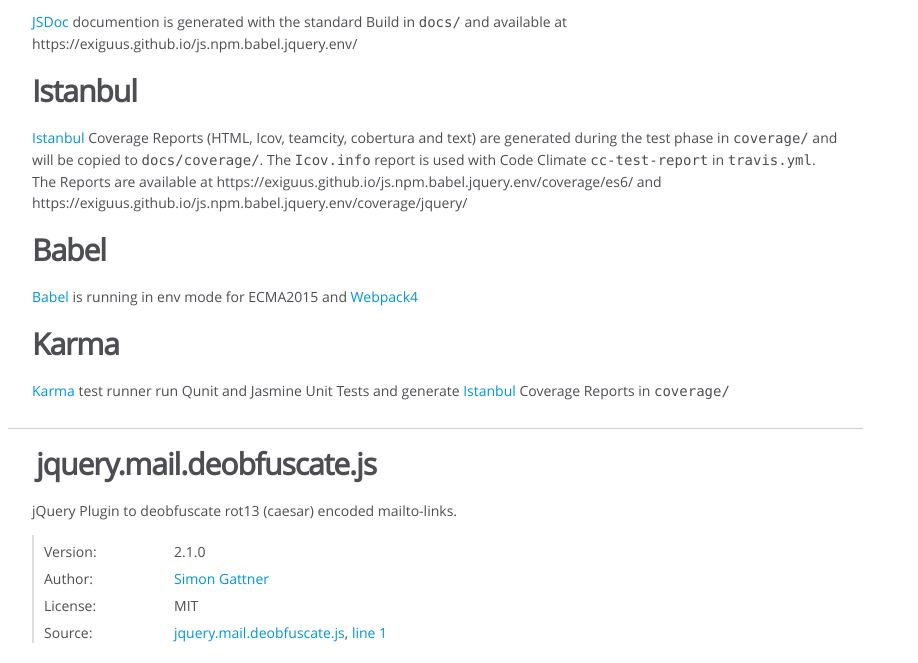
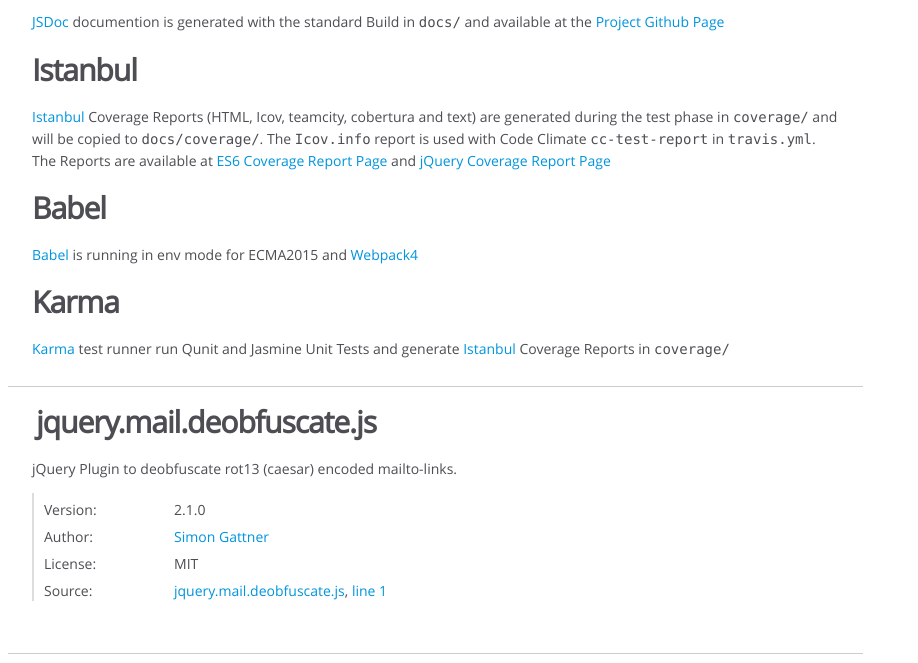
Before and after one commit to exiguus/js.npm.babel.jquery.env, a website built with webpack: page docs/index.html in a window 1280 px wide. Shown: the part 3475-4138 px from the top of the page, without its empty margins (0-918 px from the left). Built offline with nearby package versions, Linux system fonts and the light colour scheme.

Commit message:
npm update

```diff
--- a/docs/index.html
+++ b/docs/index.html
@@ -75,8 +75,8 @@
 <h2>CI</h2><p>Continuous integration is preconfigured with Travis-CI in <code>.travis.yml</code> running within a <code>node</code> environment.</p>
 <p>Maintainability and Coverage Reports are integrated with Code Climate (See <code>.codeclimate.yml</code>).</p>
 <h2>ESLint</h2><p>ESLint <code>eslint:recommanded</code> is extended with <a href="https://google.github.io/styleguide/jsguide.html">Google JavaScript Style Guide</a> and preconfigured for <a href="https://qunitjs.com/">QUnit</a>, <a href="https://jasmine.github.io/">Jasmine</a>, <a href="https://jquery.com/">jQuery</a>, es6, node and browser env.  </p>
-<h2>JSDoc</h2><p><a href="http://usejsdoc.org/">JSDoc</a> documention is generated with the standard Build in <code>docs/</code> and available at https://exiguus.github.io/js.npm.babel.jquery.env/</p>
-<h2>Istanbul</h2><p><a href="https://istanbul.js.org/">Istanbul</a> Coverage Reports (HTML, Icov, teamcity, cobertura and text) are generated during the test phase in <code>coverage/</code> and will be copied to <code>docs/coverage/</code>. The <code>Icov.info</code> report is used with Code Climate <code>cc-test-report</code> in <code>travis.yml</code>. The Reports are available at https://exiguus.github.io/js.npm.babel.jquery.env/coverage/es6/ and https://exiguus.github.io/js.npm.babel.jquery.env/coverage/jquery/</p>
+<h2>JSDoc</h2><p><a href="http://usejsdoc.org/">JSDoc</a> documention is generated with the standard Build in <code>docs/</code> and available at the <a href="https://exiguus.github.io/js.npm.babel.jquery.env/">Project Github Page</a></p>
+<h2>Istanbul</h2><p><a href="https://istanbul.js.org/">Istanbul</a> Coverage Reports (HTML, Icov, teamcity, cobertura and text) are generated during the test phase in <code>coverage/</code> and will be copied to <code>docs/coverage/</code>. The <code>Icov.info</code> report is used with Code Climate <code>cc-test-report</code> in <code>travis.yml</code>. The Reports are available at <a href="https://exiguus.github.io/js.npm.babel.jquery.env/coverage/es6/">ES6 Coverage Report Page</a> and <a href="https://exiguus.github.io/js.npm.babel.jquery.env/coverage/jquery/">jQuery Coverage Report Page</a></p>
 <h2>Babel</h2><p><a href="https://babeljs.io/">Babel</a> is running in env mode for ECMA2015 and <a href="https://webpack.js.org/">Webpack4</a></p>
 <h2>Karma</h2><p><a href="https://karma-runner.github.io/">Karma</a> test runner run Qunit and Jasmine Unit Tests and generate <a href="https://istanbul.js.org/">Istanbul</a> Coverage Reports in <code>coverage/</code></p></article>
     </section>
@@ -414,7 +414,7 @@
 <br class="clear">
 
 <footer>
-    Documentation generated by <a href="https://github.com/jsdoc3/jsdoc">JSDoc 3.5.5</a> on Sat May 26 2018 22:11:04 GMT+0200 (CEST)
+    Documentation generated by <a href="https://github.com/jsdoc3/jsdoc">JSDoc 3.5.5</a> on Sun Jan 27 2019 21:59:17 GMT+0100 (Central European Standard Time)
 </footer>
 
 <script> prettyPrint(); </script>
```
Also changed, not shown: docs/MailDeobfuscate.html (+1 -1 lines), docs/external-_jQuery.fn_.html (+1 -1 lines), docs/jquery.mail.deobfuscate.js.html (+1 -1 lines), docs/mail.deobfuscate.class.js.html (+1 -1 lines), docs/mail.deobfuscate.module.js.html (+1 -1 lines), docs/module-mailDeobfuscate.html (+1 -1 lines), dist/jquery.mail.deobfuscate.min.js, docs/static/js.npm.babel.jquery.env.tests.gif, 1 other file.
